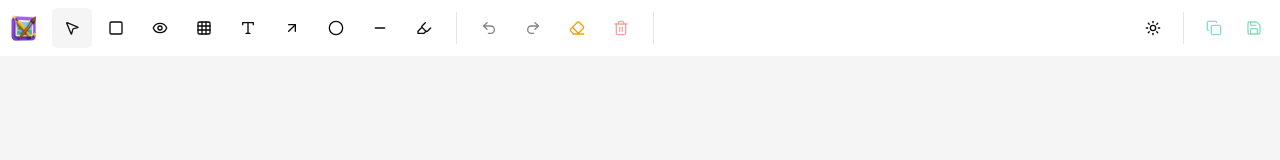
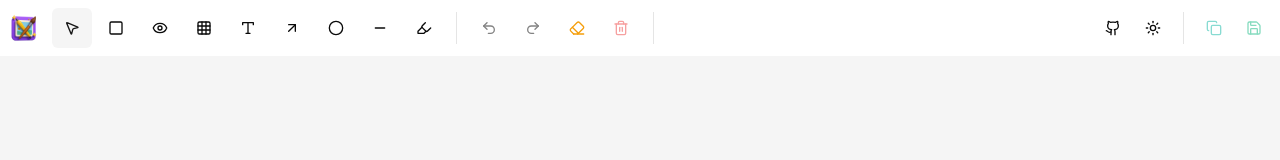
Before and after one commit to pablopunk/x, a Next.js app: page / in a window 1280 px wide. Shown: the top 160 px of the page. Built offline with nearby package versions, Linux system fonts and the light colour scheme.

Commit message:
add github

```diff
--- a/components/annotation-canvas.tsx
+++ b/components/annotation-canvas.tsx
@@ -18,6 +18,7 @@ import {
 	MousePointer2,
 	Trash2,
 	Grid,
+	Github,
 } from "lucide-react";
 import { Button } from "@/components/ui/button";
 import { Slider } from "@/components/ui/slider";
@@ -1658,6 +1659,19 @@ export default function AnnotationCanvas() {
 						{renderToolSettings()}
 					</div>
 					<div className="flex items-center gap-1">
+						<Tooltip>
+							<TooltipTrigger asChild>
+								<Button
+									variant="ghost"
+									size="icon"
+									onClick={() => window.open('https://github.com/pablopunk/x', '_blank')}
+									className="h-9 w-9"
+								>
+									<Github className="h-5 w-5" />
+								</Button>
+							</TooltipTrigger>
+							<TooltipContent>View on GitHub</TooltipContent>
+						</Tooltip>
 						<ThemeToggleButton />
 						<Separator orientation="vertical" className="h-8 mx-2" />
 						<Tooltip>
```
